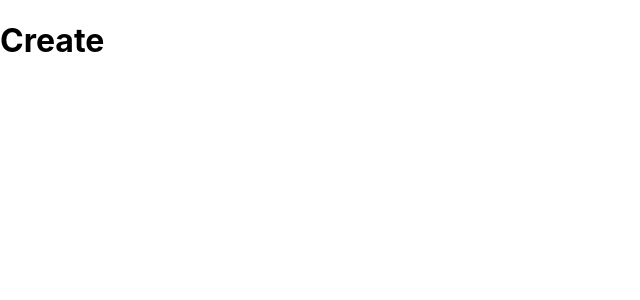
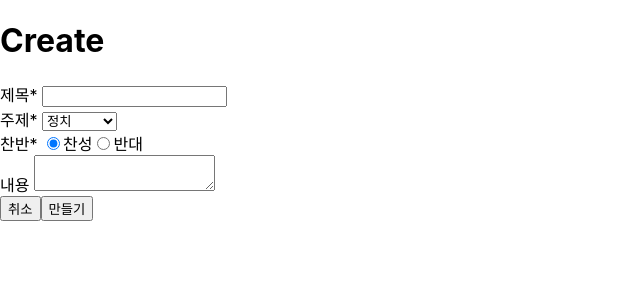
Before and after one commit to SuSang-YuHee/Debate-Ducks-Client, a Next.js app: page /debates/create in a window 1280 px wide. Shown: the top 300 px of the page, without its empty margins (0-640 px from the left). Built offline with nearby package versions, Linux system fonts and the light colour scheme.

Commit message:
[Add] 토론 생성 기능 추가

```diff
--- a/pages/debates/create.tsx
+++ b/pages/debates/create.tsx
@@ -1,7 +1,124 @@
+import { useRef, useState } from "react";
+import axios from "axios";
+import router from "next/router";
+
+import { useInput, useRadio, useSelect } from "../../utils/useInputSelect";
+import { CATEGORIES } from "../../utils";
+
+import { IDebateInfo } from "../../types";
+import ConfirmModal from "../../components/common/modal/ConfirmModal";
+
 export default function Create() {
+  //Todo: Create랑 Edit로 구분되는 컴포넌트로 만들어야함
+  const [isErrModalOn, setIsErrModalOn] = useState<boolean>(false);
+  const [isCancelModalOn, setIsCancelModalOn] = useState<boolean>(false);
+  const titleRef = useRef<HTMLInputElement>(null);
+  const [validateNotice, setValidateNotice] = useState<string>("");
+
+  const titleInput = useInput("", "");
+  const categorySelect = useSelect(CATEGORIES[0]);
+  const prosConsRadio = useRadio("true", "prosCons");
+  const contentsInput = useInput("", "");
+
+  const debateInfo: IDebateInfo = {
+    title: titleInput.value,
+    author: "tempAuthor", //!
+    author_pros: prosConsRadio.value,
+    category: categorySelect.value,
+    contents: contentsInput.value,
+  };
+
+  const create = () => {
+    const title = titleInput.value.trim().replace(/ +/g, " ");
+    titleInput.setValue(title);
+    const content = contentsInput.value.trim().replace(/ +/g, " ");
+    contentsInput.setValue(content);
+
+    if (/[^\s\w가-힣.,!?%&()]/.test(title)) {
+      setValidateNotice(
+        "제목은 한글, 영어, 숫자 및 특수문자【.,!?%&()_】만 포함 가능합니다.",
+      );
+      titleRef.current?.focus();
+      return;
+    }
+    if (title.length < 5 || title.length > 80) {
+      setValidateNotice("제목은 5자 이상, 80자 이하여야 합니다.");
+      titleRef.current?.focus();
+      return;
+    }
+    setValidateNotice("");
+
+    axios
+      .post(`${process.env.NEXT_PUBLIC_API_URL}/debates`, debateInfo, {
+        withCredentials: true,
+      })
+      .then((res) => {
+        router.push(`/debates/debate/${res.data.id}`);
+      })
+      .catch(() => {
+        setIsErrModalOn(true);
+      });
+  };
+
   return (
     <div>
+      {isErrModalOn ? (
+        <ConfirmModal
+          title="작성 실패"
+          content="에러가 발생해 작성에 실패했습니다."
+          firstBtn="확인"
+          firstFunc={() => {
+            setIsErrModalOn(false);
+          }}
+        />
+      ) : null}
+      {isCancelModalOn ? (
+        <ConfirmModal
+          title="작성 취소"
+          content="작성을 취소하고 나가겠습니까?"
+          firstBtn="머무르기"
+          firstFunc={() => {
+            setIsCancelModalOn(false);
+          }}
+          secondBtn="나가기"
+          secondFunc={() => {
+            router.push("/debates");
+          }}
+        />
+      ) : null}
       <h1>Create</h1>
+      <div>
+        {"제목* "}
+        <input {...titleInput.attribute} ref={titleRef} />
+        {validateNotice}
+      </div>
+      <div>
+        {"주제* "}
+        <select {...categorySelect.attribute}>
+          {CATEGORIES.map((category) => (
+            <option key={category}>{category}</option>
+          ))}
+        </select>
+      </div>
+      <div>
+        {"찬반* "}
+        <input {...prosConsRadio.attributeTrue} />
+        찬성
+        <input {...prosConsRadio.attributeFalse} />
+        반대
+      </div>
+      <div>
+        {"내용 "}
+        <textarea {...contentsInput.attribute} />
+      </div>
+      <button
+        onClick={() => {
+          setIsCancelModalOn(true);
+        }}
+      >
+        취소
+      </button>
+      <button onClick={create}>만들기</button>
     </div>
   );
 }
--- /dev/null
+++ b/types.ts
@@ -0,0 +1,7 @@
+export interface IDebateInfo {
+  title: string;
+  author: string;
+  author_pros: boolean;
+  category: string;
+  contents: string;
+}
--- /dev/null
+++ b/utils/index.ts
@@ -0,0 +1,12 @@
+export const CATEGORIES = [
+  "정치",
+  "경제",
+  "사회",
+  "문화",
+  "과학/기술",
+  "환경",
+  "교육",
+  "역사",
+  "철학",
+  "기타",
+];
```
